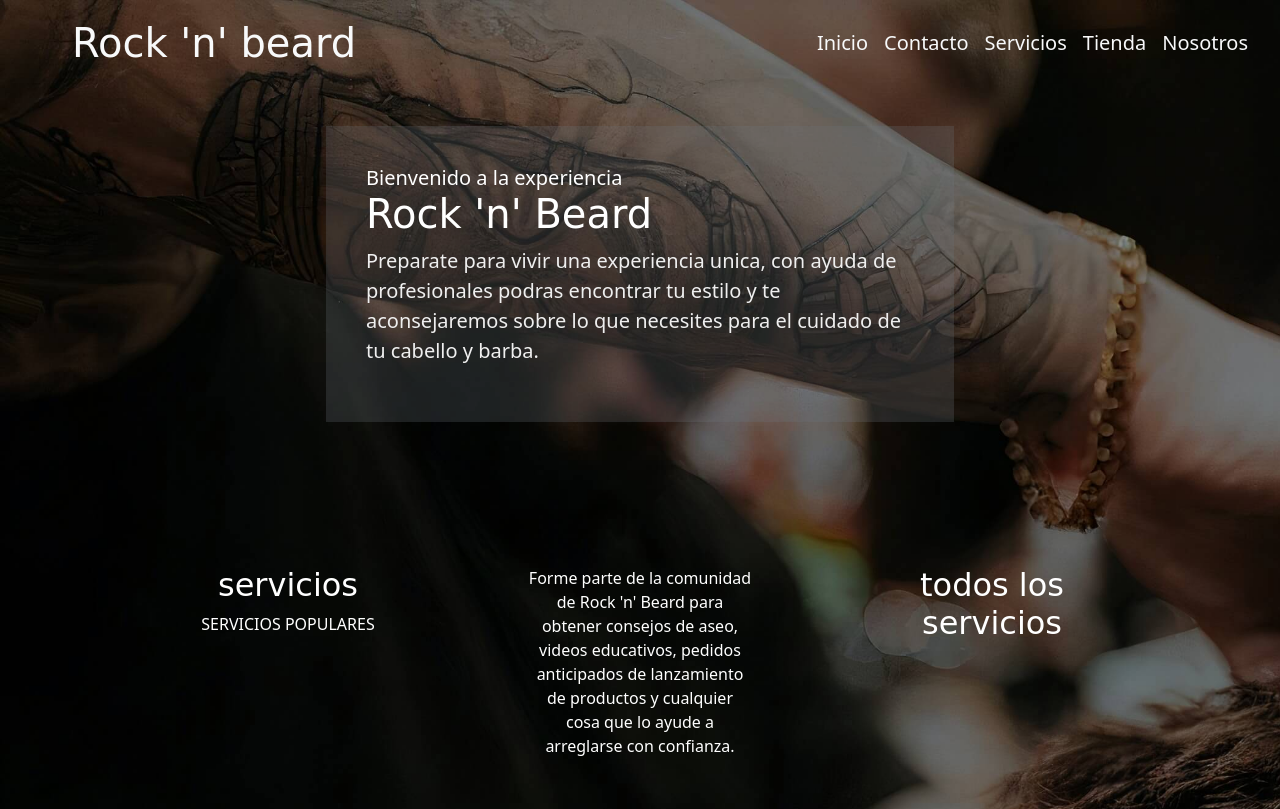
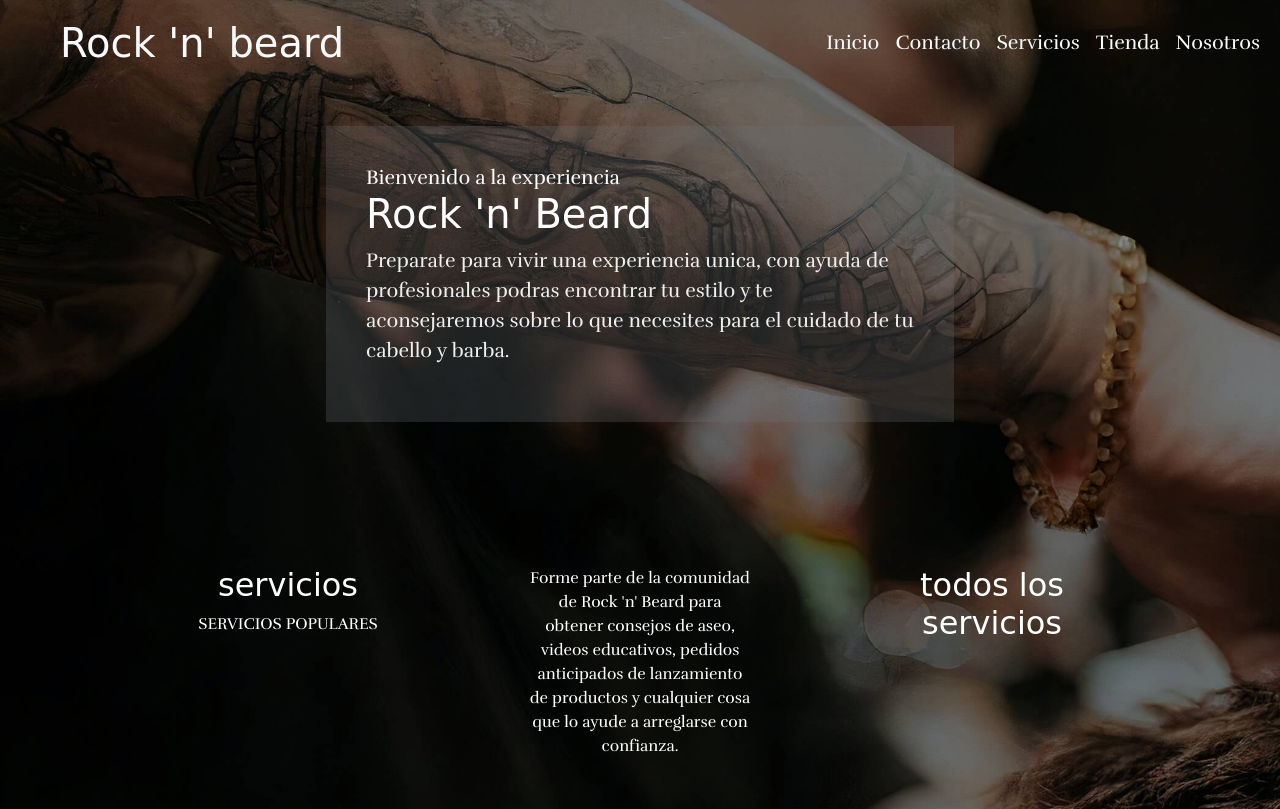
Before and after one commit to alepr17/boostrap, a website: page index.html in a window 1280 px wide. Shown: the top 809 px of the page. Drawn offline with nearby package versions, Linux system fonts and the light colour scheme; a web font is replaced by a local one.

Commit message:
cambio de font family

```diff
--- a/index.html
+++ b/index.html
@@ -18,13 +18,18 @@
   <link rel="preconnect" href="https://fonts.gstatic.com" crossorigin />
   <link href="https://fonts.googleapis.com/css2?family=Bilbo+Swash+Caps&display=swap" rel="stylesheet" />
   <link rel="icon" href="img/icono.ico" type="image/x-icon">
+  <!--LETRA GENERAL RUFINA-->
+  <link rel="preconnect" href="https://fonts.googleapis.com">
+  <link rel="preconnect" href="https://fonts.gstatic.com" crossorigin>
+  <link href="https://fonts.googleapis.com/css2?family=Rufina&display=swap" rel="stylesheet">
   <meta name="description" content="Rock n beard es una barberia ubicada en San Juan - Argentina orientada al publico masculino de todas las edades, en el cual presta un servicio de peluqueria y barberia incluyendo todo tipo de servicio para el cuidado y mantenimiento tanto del cabello como la barba">
+
   <title>Home | Rock N Beard</title>
 </head>
 
 <body id="body">
-  <main class="main container-fluid pb-5">
-    <nav class="navbar navbar-expand-md navbar-dark pb-5">
+
+    <nav class="navbar navbar-expand-md navbar-dark pb-5 navegador">
       <div class="container-fluid">
         <a class="navbar-brand text-light fs-1 mx-5 logo" href="index.html" data-aos="fade-up"
           data-aos-duration="1000">Rock 'n' beard</a>
@@ -46,7 +51,7 @@
     </nav>
 
     <!--        main       -->
-
+<main class="main container-fluid pb-5">
 
     <div class="col-12 col-md-8 col-lg-6 fs-6 m-auto bg-secondary bg-opacity-25 texto" data-aos="flip-up">
       <h1 class="h5 text-white">Bienvenido a la experiencia <br><spam class="h1 cursiva">Rock 'n' Beard</spam></h1>
--- /dev/null
+++ b/scss/_nav.scss
@@ -0,0 +1,3 @@
+.navegador{
+    position: sticky;
+}
--- a/scss/styles.scss
+++ b/scss/styles.scss
@@ -1,6 +1,10 @@
 @import "variables";
 @import "mapget";
 @import "mixin";
+@import "nav";
+*{
+    font-family: 'Rufina', serif;
+}
 .cursiva{
     font-family: 'Bilbo Swash Caps', cursive;
 }
@@ -93,9 +97,9 @@ img{
 
 a{
     text-decoration: none;
-    color: white;
+    color: #fff;
 
     &:hover{
-        color: white;
+        color: #fff;
     }
 }
```
Also changed, not shown: paginas/contacto.html (+6 -1 lines), paginas/nosotros.html (+4 -0 lines), paginas/servicios.html (+4 -0 lines), paginas/tienda.html (+4 -0 lines), css/styles.css.
